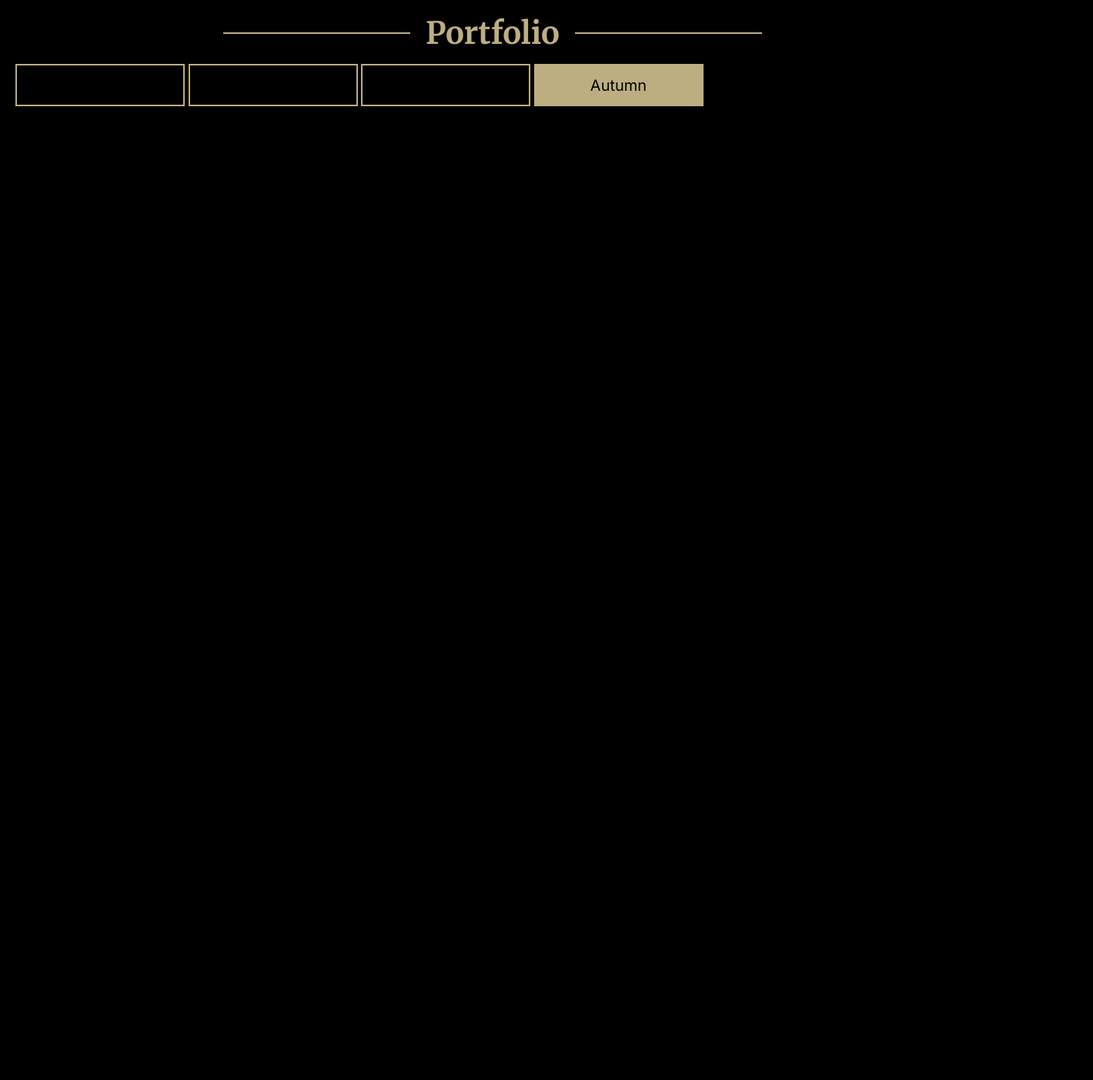
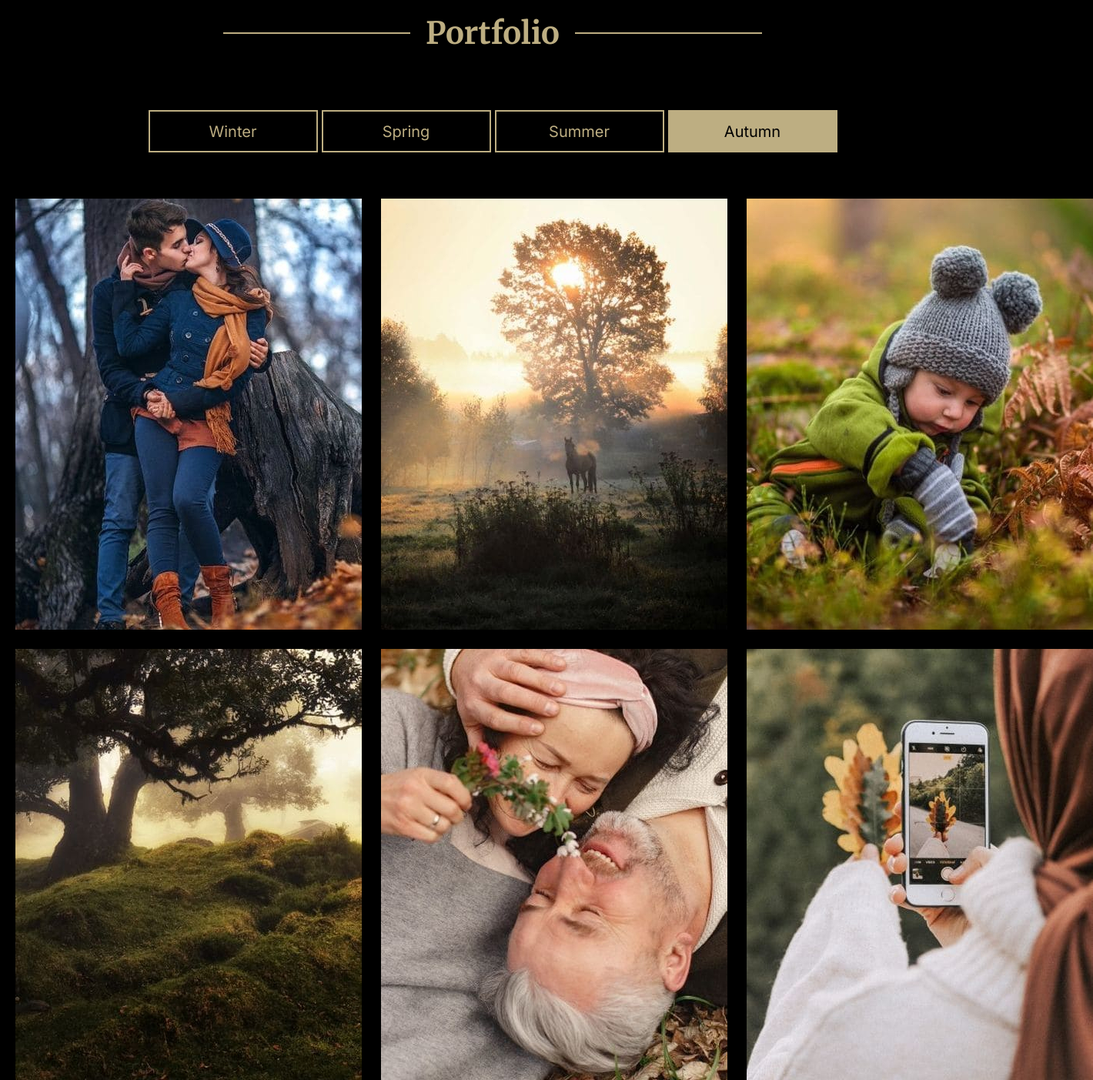
Before and after one commit to artpotlov/rss-preschool-course-projects, a plain HTML site: page portfolio/index.html in a window 1280 px wide. Shown: the part 1601-3004 px from the top of the page at 77% size, 1420 px wide, since content can reach past the window. Before the commit the page ends 1739 px from the top, so only its background shows below. Drawn offline with Linux system fonts and the light colour scheme.

Commit message:
feat: add styles for portfolio section

```diff
--- a/portfolio/styles/style.css
+++ b/portfolio/styles/style.css
@@ -66,7 +66,7 @@ button:hover {
     min-height: 55px;
     background-color: transparent;
     border: 2px solid var(--color-gold);
-    color: var(--color-bg-dark);
+    color: var(--color-gold);
     cursor: pointer;
     font-family: inherit;
     font-size: 20px;
@@ -264,3 +264,59 @@ a:hover, a:focus, a:active {
 
 
 /* Skills styles end */
+
+/* Portfolio styles start */
+
+.portfolio__tabs {
+    display: flex;
+    justify-content: center;
+    gap: 5px;
+    padding-top: 60px;
+}
+
+.portfolio__pictures {
+    padding-top: 60px;
+    display: grid;
+    grid-template-columns: repeat(3, 1fr);
+    grid-auto-rows: auto;
+    gap: 25px;
+}
+
+.portfolio__picture {
+    background-position: left top;
+    width: 450px;
+    height: 560px;
+}
+
+.portfolio__picture:nth-child(1) {
+    background-image: url('../assets/img/section-portfolio/portfolio-img.jpg');
+    background-size: cover;
+}
+
+.portfolio__picture:nth-child(2) {
+    background-image: url('../assets/img/section-portfolio/portfolio-img-1.jpg');
+    background-size: cover;
+}
+
+.portfolio__picture:nth-child(3) {
+    background-image: url('../assets/img/section-portfolio/portfolio-img-2.jpg');
+    background-size: cover;
+}
+
+.portfolio__picture:nth-child(4) {
+    background-image: url('../assets/img/section-portfolio/portfolio-img-3.jpg');
+    background-size: cover;
+}
+
+.portfolio__picture:nth-child(5) {
+    background-image: url('../assets/img/section-portfolio/portfolio-img-4.jpg');
+    background-size: cover;
+}
+
+.portfolio__picture:nth-child(6) {
+    background-image: url('../assets/img/section-portfolio/portfolio-img-5.jpg');
+    background-size: cover;
+}
+
+
+/* Portfolio styles end */
```
